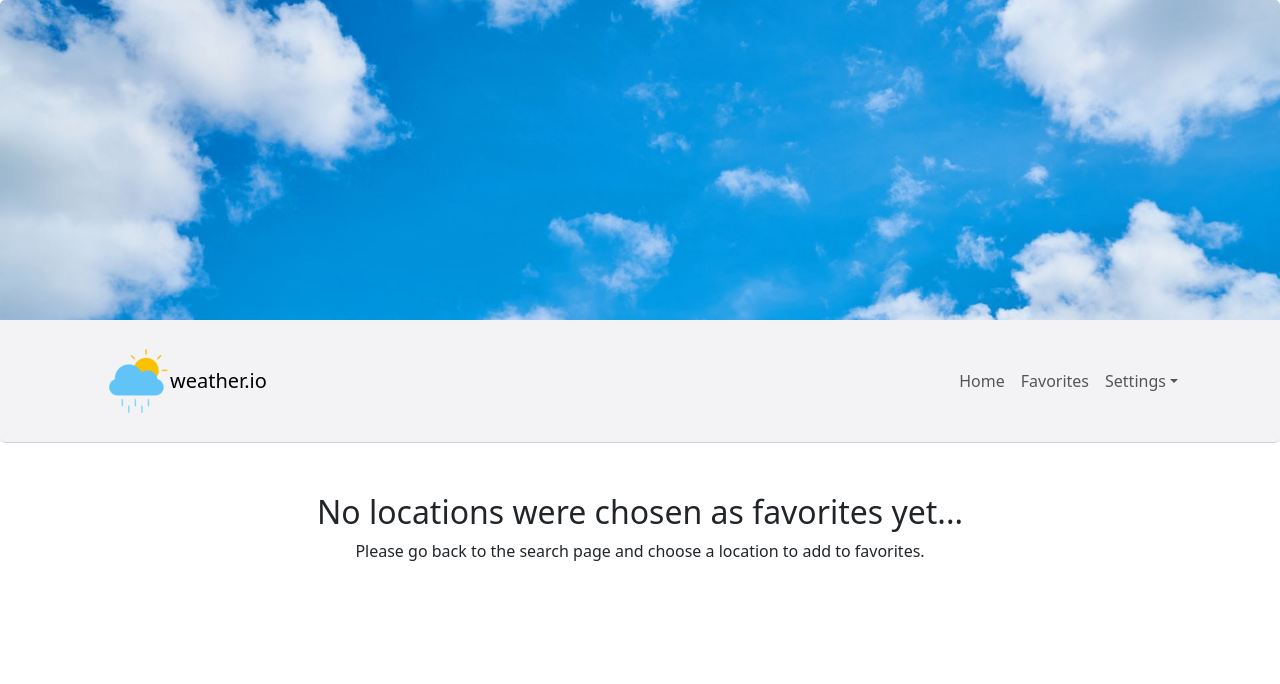
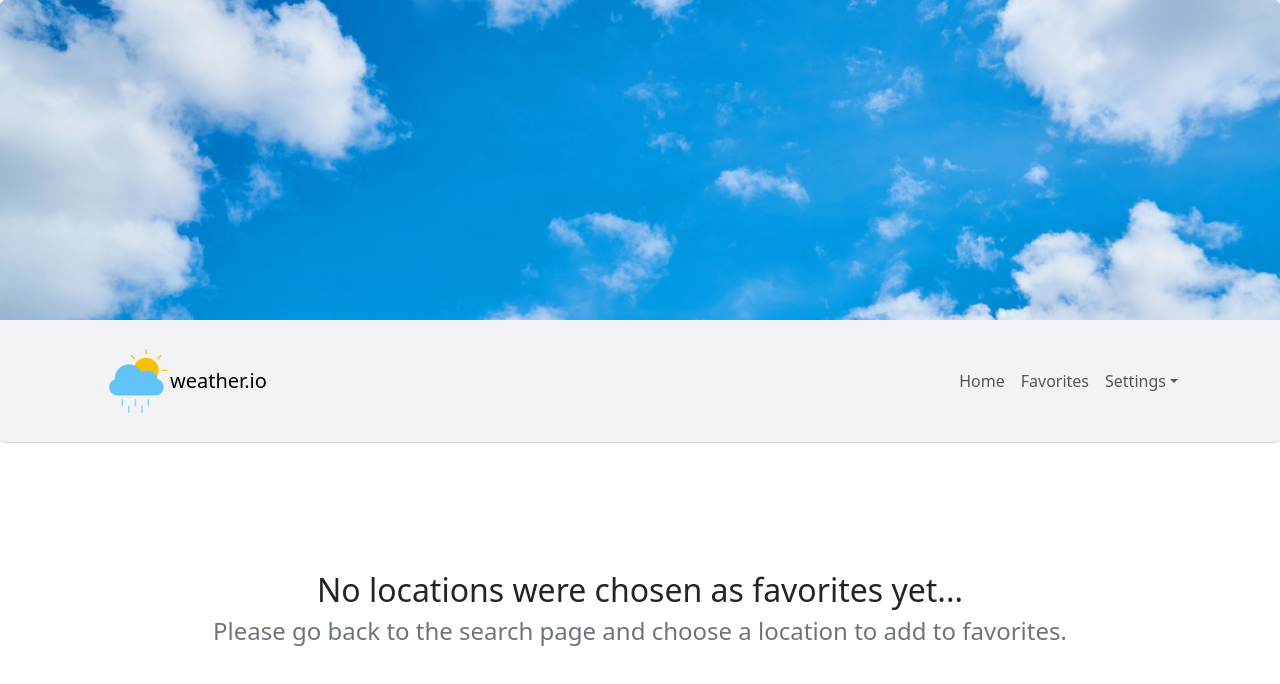
Before and after one commit to noammirjani/weather-app, a React (Create React App) app: page /favorites in a window 1280 px wide. Shown: the top 684 px of the page. Built offline with nearby package versions, Linux system fonts and the light colour scheme.

Commit message:
add message component

```diff
--- a/src/components/pages/FavoritesPage.js
+++ b/src/components/pages/FavoritesPage.js
@@ -3,6 +3,8 @@ import useFavorites from "../../hooks/useFavorites";
 import FavoriteButton from "../utils/FavoriteButton";
 import { Button, Col, Container, Row } from "react-bootstrap";
 import "../../styles/FavoritesPage.css";
+import BasicWeather from "../weatherDisplay/BasicWeather";
+import MessageDisplay from "../utils/MessageDisplay";
 
 function FavoritesPage() {
   const { favorites } = useFavorites();
@@ -21,31 +23,18 @@ function FavoritesPage() {
       <Layout />
       <Container className="favorites-container">
         {filterFavorites.length === 0 ? (
-          <div className="no-favorites">
+          <MessageDisplay variant="info" className="no-favorites">
             <h2>No locations were chosen as favorites yet...</h2>
-            <p>
+            <h4 className="text-secondary">
               Please go back to the search page and choose a location to add to
               favorites.
-            </p>
-          </div>
+            </h4>
+          </MessageDisplay>
         ) : (
           <Row>
             {filterFavorites.map((location) => (
               <Col xs={12} sm={6} md={3} key={location.data.key}>
-                <div className="favorite-card">
-                  <h3>{location.data.city}</h3>
-                  <p>{location.data.country}</p>
-                  <FavoriteButton
-                    locationData={location.data}
-                    display={location.display}
-                  />
-                  <Button
-                    variant="outline-primary"
-                    onClick={() => searchWeather(location.data)}
-                  >
-                    Search
-                  </Button>
-                </div>
+                <BasicWeather location={location.data} extra={false} />
               </Col>
             ))}
           </Row>
--- /dev/null
+++ b/src/components/utils/MessageDisplay.js
@@ -0,0 +1,13 @@
+import { Container } from "react-bootstrap";
+import "../../styles/MessageDisplay.css";
+
+function MessageDisplay({ children, variant, className }) {
+  const color = variant === "error" ? "7d7d7d" : "f5f5f5";
+  return (
+    <Container style={{ backgroundColor: color }} className={"message"}>
+      {children}
+    </Container>
+  );
+}
+
+export default MessageDisplay;
--- /dev/null
+++ b/src/components/weatherDisplay/BasicWeather.js
@@ -0,0 +1,40 @@
+import WeatherApiService from "../../services/weatherService";
+import useFetch from "../../hooks/useFetch";
+import FavoriteButton from "../utils/FavoriteButton";
+import { Button } from "react-bootstrap";
+import "../../styles/BasicWeather.css";
+
+function BasicWeather({ location, extra = false }) {
+  const handler = WeatherApiService().currentWeather(location.key);
+  const { data: currentData, isPending, error } = useFetch(handler);
+
+  if (!currentData) {
+    return;
+  }
+
+  return (
+    <div className="favorite-card">
+      <h3>{location.city}</h3>
+      <p>{location.country}</p>
+      <p>{currentData.localTime}</p>
+      <p>{currentData.isDayTime ? "Day" : "Night"}</p>
+      <p>
+        {Math.floor(currentData.temp)} °{currentData.tempUnit}
+      </p>
+      <p>{currentData.description}</p>
+      <p>
+        Feels like: {Math.floor(currentData.feelsLike)} °{currentData.tempUnit}
+      </p>
+      <img src={currentData.icon} alt="weather icon" />
+      <FavoriteButton locationData={location} display={true} />
+      <Button
+        variant="outline-primary"
+        // onClick={() => searchWeather(location.data)}
+      >
+        Search
+      </Button>
+    </div>
+  );
+}
+
+export default BasicWeather;
--- a/src/context/FavoriteContext.js
+++ b/src/context/FavoriteContext.js
@@ -26,7 +26,7 @@ function FavoritesProvider({ children }) {
   };
 
   const isFave = (locationID) => {
-    return !!favorites[locationID];
+    return favorites?.[locationID]?.display || false;
   };
 
   return (
--- /dev/null
+++ b/src/styles/BasicWeather.css
@@ -0,0 +1,50 @@
+.favorite-card {
+  background-color: #f9f9f9;
+  border-radius: 8px;
+  box-shadow: 0 2px 4px rgba(0, 0, 0, 0.1);
+  padding: 20px;
+  margin: 10px;
+  transition: transform 0.2s;
+}
+
+.favorite-card:hover {
+  transform: translateY(-5px);
+}
+
+.favorite-card h3,
+.favorite-card p {
+  margin: 5px 0;
+}
+
+.weather-icon {
+  width: 50px;
+  height: auto;
+}
+
+/* Responsive design */
+@media (max-width: 600px) {
+  .favorite-card {
+    padding: 10px;
+  }
+}
+
+.favorite-card {
+  border: 1px solid #f80808;
+  padding: 20px;
+  margin-bottom: 20px;
+}
+
+.favorite-card h3 {
+  font-size: 18px;
+  margin-bottom: 10px;
+}
+
+.favorite-card p {
+  font-size: 14px;
+  color: #888;
+  margin-bottom: 10px;
+}
+
+.favorite-card button {
+  margin-top: 10px;
+}
--- a/src/styles/FavoritesPage.css
+++ b/src/styles/FavoritesPage.css
@@ -2,28 +2,7 @@
   margin-top: 20px;
 }
 
-.no-favorites {
+/* .no-favorites {
   text-align: center;
   margin-top: 50px;
-}
-
-.favorite-card {
-  border: 1px solid #f80808;
-  padding: 20px;
-  margin-bottom: 20px;
-}
-
-.favorite-card h3 {
-  font-size: 18px;
-  margin-bottom: 10px;
-}
-
-.favorite-card p {
-  font-size: 14px;
-  color: #888;
-  margin-bottom: 10px;
-}
-
-.favorite-card button {
-  margin-top: 10px;
-}
+} */
--- /dev/null
+++ b/src/styles/MessageDisplay.css
@@ -0,0 +1,13 @@
+.message {
+  text-align: center;
+  font-size: 2rem;
+  margin-top: 5rem;
+
+  padding-top: 3rem;
+  padding-bottom: 3rem;
+
+  display: flex;
+  flex-direction: column;
+  align-items: center;
+  justify-content: center;
+}
```
